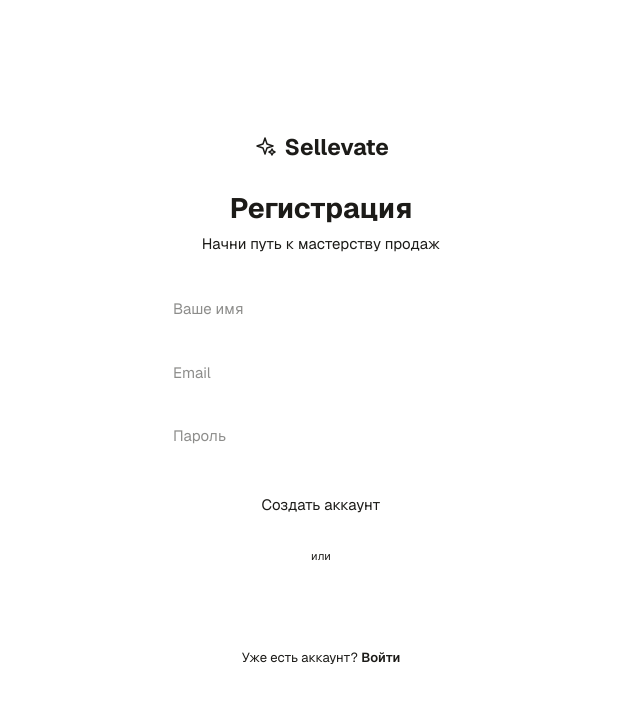
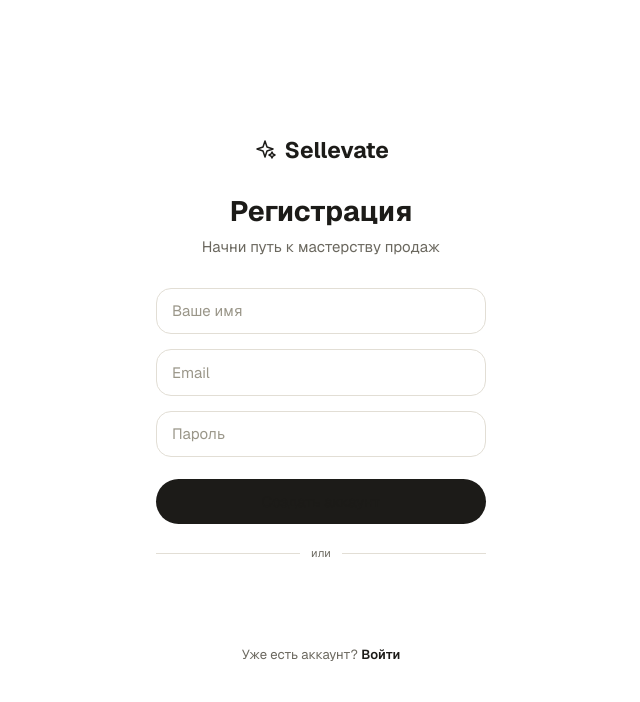
Before and after one commit to akkne/sellevate, a Next.js app in the folder src/frontend/: page /register in a window 1280 px wide. Shown: the top 702 px of the page, without its empty margins (319-959 px from the left). Built offline with nearby package versions, Linux system fonts and the light colour scheme; no server answers.

Commit message:
refactor(auth): migrate login/register pages from MD3 tokens to April palette

```diff
--- a/src/frontend/app/(auth)/login/page.tsx
+++ b/src/frontend/app/(auth)/login/page.tsx
@@ -20,14 +20,14 @@ export default function LoginPage() {
         <div className="w-full max-w-sm px-4">
             {/* Brand header */}
             <div className="flex items-center justify-center gap-2 mb-8">
-                <Icon name="sparkle" size="xl" className="text-primary" />
-                <span className="font-headline font-bold text-2xl text-primary">Sellevate</span>
+                <Icon name="sparkle" size="xl" className="text-ink" />
+                <span className="font-bold text-2xl text-ink">Sellevate</span>
             </div>
 
-            <h1 className="font-headline text-3xl font-bold text-on-surface mb-2 text-center">
+            <h1 className="text-3xl font-bold text-ink mb-2 text-center">
                 Войти
             </h1>
-            <p className="text-on-surface-variant text-center mb-8">
+            <p className="text-ink-3 text-center mb-8">
                 Продолжи развивать навыки продаж
             </p>
 
@@ -38,7 +38,7 @@ export default function LoginPage() {
                     value={email}
                     onChange={(event) => setEmail(event.target.value)}
                     required
-                    className="px-4 py-3 rounded-2xl bg-surface-container-low text-on-surface placeholder-on-surface-variant outline-none focus:ring-2 focus:ring-primary border-2 border-transparent focus:border-primary tonal-transition"
+                    className="px-4 py-3 rounded-2xl bg-surface text-ink placeholder:text-ink-4 outline-none focus:ring-2 focus:ring-indigo/30 border border-line focus:border-indigo transition-colors"
                 />
                 <input
                     type="password"
@@ -46,11 +46,11 @@ export default function LoginPage() {
                     value={password}
                     onChange={(event) => setPassword(event.target.value)}
                     required
-                    className="px-4 py-3 rounded-2xl bg-surface-container-low text-on-surface placeholder-on-surface-variant outline-none focus:ring-2 focus:ring-primary border-2 border-transparent focus:border-primary tonal-transition"
+                    className="px-4 py-3 rounded-2xl bg-surface text-ink placeholder:text-ink-4 outline-none focus:ring-2 focus:ring-indigo/30 border border-line focus:border-indigo transition-colors"
                 />
 
                 {loginMutation.isError && (
-                    <p className="text-error text-sm">
+                    <p className="text-bad text-sm">
                         {loginMutation.error?.message ?? "Ошибка входа"}
                     </p>
                 )}
@@ -58,25 +58,25 @@ export default function LoginPage() {
                 <button
                     type="submit"
                     disabled={loginMutation.isPending}
-                    className="mt-2 py-3 rounded-full bg-primary text-on-primary font-bold shadow-[0_4px_0_var(--color-primary-dim)] active:shadow-none active:translate-y-1 transition-transform disabled:opacity-60 flex items-center justify-center gap-2"
+                    className="mt-2 py-3 rounded-full bg-ink text-bg font-bold active:translate-y-px transition-transform disabled:opacity-60 flex items-center justify-center gap-2"
                 >
                     {loginMutation.isPending ? "Входим..." : "Войти"}
                 </button>
             </form>
 
             <div className="mt-6 flex items-center gap-3">
-                <div className="flex-1 h-px bg-outline-variant" />
-                <span className="text-xs text-on-surface-variant">или</span>
-                <div className="flex-1 h-px bg-outline-variant" />
+                <div className="flex-1 h-px bg-line" />
+                <span className="text-xs text-ink-3">или</span>
+                <div className="flex-1 h-px bg-line" />
             </div>
 
             <div className="mt-4">
                 <GoogleLoginButton />
             </div>
 
-            <p className="mt-8 text-center text-sm text-on-surface-variant">
+            <p className="mt-8 text-center text-sm text-ink-3">
                 Нет аккаунта?{" "}
-                <Link href="/register" className="text-primary font-semibold hover:underline">
+                <Link href="/register" className="text-ink font-semibold hover:underline">
                     Зарегистрироваться
                 </Link>
             </p>
--- a/src/frontend/app/(auth)/register/page.tsx
+++ b/src/frontend/app/(auth)/register/page.tsx
@@ -21,14 +21,14 @@ export default function RegisterPage() {
         <div className="w-full max-w-sm px-4">
             {/* Brand header */}
             <div className="flex items-center justify-center gap-2 mb-8">
-                <Icon name="sparkle" size="xl" className="text-primary" />
-                <span className="font-headline font-bold text-2xl text-primary">Sellevate</span>
+                <Icon name="sparkle" size="xl" className="text-ink" />
+                <span className="font-bold text-2xl text-ink">Sellevate</span>
             </div>
 
-            <h1 className="font-headline text-3xl font-bold text-on-surface mb-2 text-center">
+            <h1 className="text-3xl font-bold text-ink mb-2 text-center">
                 Регистрация
             </h1>
-            <p className="text-on-surface-variant text-center mb-8">
+            <p className="text-ink-3 text-center mb-8">
                 Начни путь к мастерству продаж
             </p>
 
@@ -39,7 +39,7 @@ export default function RegisterPage() {
                     value={displayName}
                     onChange={(event) => setDisplayName(event.target.value)}
                     required
-                    className="px-4 py-3 rounded-2xl bg-surface-container-low text-on-surface placeholder-on-surface-variant outline-none focus:ring-2 focus:ring-primary border-2 border-transparent focus:border-primary tonal-transition"
+                    className="px-4 py-3 rounded-2xl bg-surface text-ink placeholder:text-ink-4 outline-none focus:ring-2 focus:ring-indigo/30 border border-line focus:border-indigo transition-colors"
                 />
                 <input
                     type="email"
@@ -47,7 +47,7 @@ export default function RegisterPage() {
                     value={email}
                     onChange={(event) => setEmail(event.target.value)}
                     required
-                    className="px-4 py-3 rounded-2xl bg-surface-container-low text-on-surface placeholder-on-surface-variant outline-none focus:ring-2 focus:ring-primary border-2 border-transparent focus:border-primary tonal-transition"
+                    className="px-4 py-3 rounded-2xl bg-surface text-ink placeholder:text-ink-4 outline-none focus:ring-2 focus:ring-indigo/30 border border-line focus:border-indigo transition-colors"
                 />
                 <input
                     type="password"
@@ -56,11 +56,11 @@ export default function RegisterPage() {
                     onChange={(event) => setPassword(event.target.value)}
                     required
                     minLength={8}
-                    className="px-4 py-3 rounded-2xl bg-surface-container-low text-on-surface placeholder-on-surface-variant outline-none focus:ring-2 focus:ring-primary border-2 border-transparent focus:border-primary tonal-transition"
+                    className="px-4 py-3 rounded-2xl bg-surface text-ink placeholder:text-ink-4 outline-none focus:ring-2 focus:ring-indigo/30 border border-line focus:border-indigo transition-colors"
                 />
 
                 {registerMutation.isError && (
-                    <p className="text-error text-sm">
+                    <p className="text-bad text-sm">
                         {registerMutation.error?.message ?? "Ошибка регистрации"}
                     </p>
                 )}
@@ -68,25 +68,25 @@ export default function RegisterPage() {
                 <button
                     type="submit"
                     disabled={registerMutation.isPending}
-                    className="mt-2 py-3 rounded-full bg-primary text-on-primary font-bold shadow-[0_4px_0_var(--color-primary-dim)] active:shadow-none active:translate-y-1 transition-transform disabled:opacity-60 flex items-center justify-center gap-2"
+                    className="mt-2 py-3 rounded-full bg-ink text-bg font-bold active:translate-y-px transition-transform disabled:opacity-60 flex items-center justify-center gap-2"
                 >
                     {registerMutation.isPending ? "Создаём..." : "Создать аккаунт"}
                 </button>
             </form>
 
             <div className="mt-6 flex items-center gap-3">
-                <div className="flex-1 h-px bg-outline-variant" />
-                <span className="text-xs text-on-surface-variant">или</span>
-                <div className="flex-1 h-px bg-outline-variant" />
+                <div className="flex-1 h-px bg-line" />
+                <span className="text-xs text-ink-3">или</span>
+                <div className="flex-1 h-px bg-line" />
             </div>
 
             <div className="mt-4">
                 <GoogleLoginButton />
             </div>
 
-            <p className="mt-8 text-center text-sm text-on-surface-variant">
+            <p className="mt-8 text-center text-sm text-ink-3">
                 Уже есть аккаунт?{" "}
-                <Link href="/login" className="text-primary font-semibold hover:underline">
+                <Link href="/login" className="text-ink font-semibold hover:underline">
                     Войти
                 </Link>
             </p>
```
